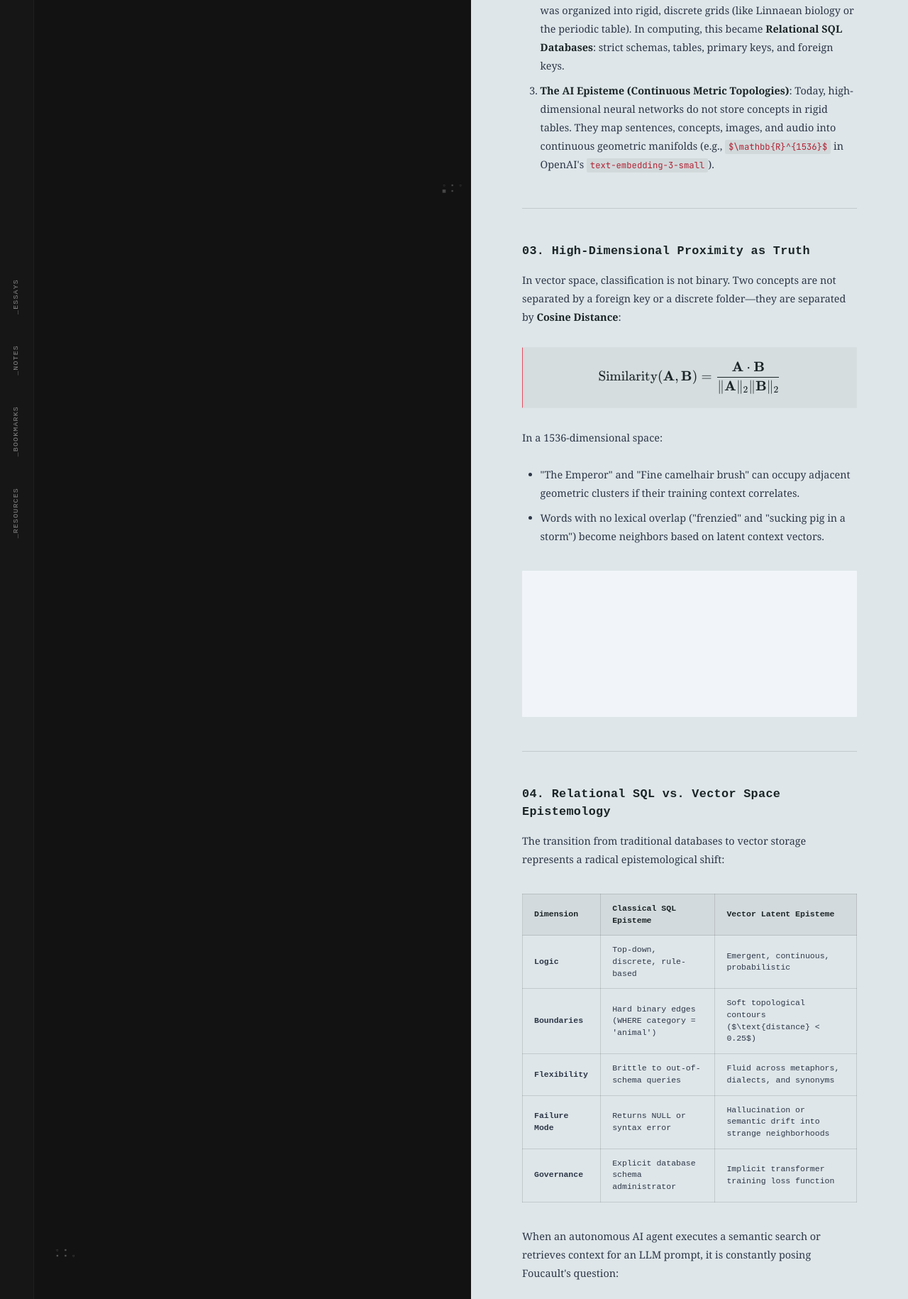
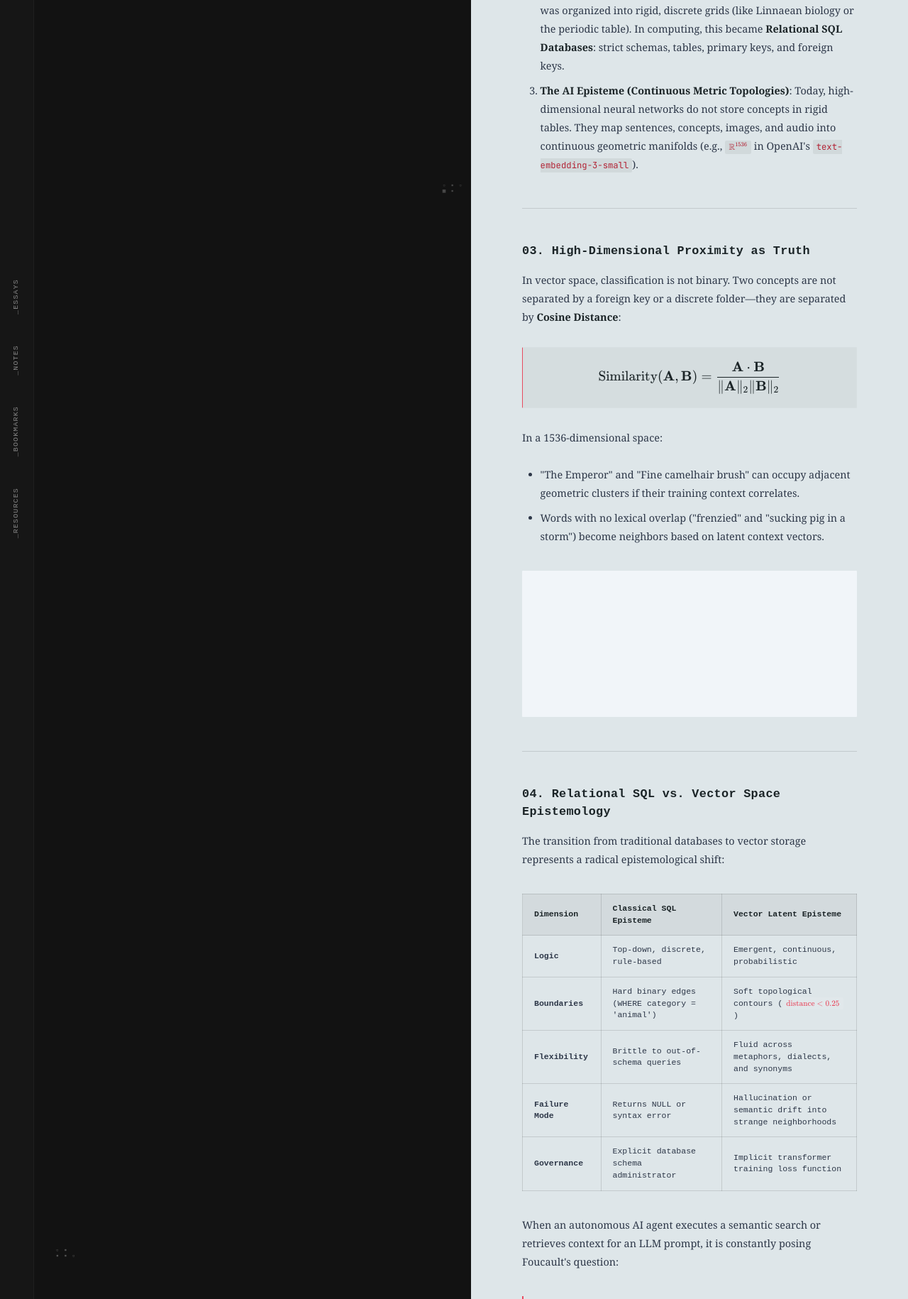
Before and after one commit to mynameisjpg/mynameisjpg, a Jekyll site: the page index.html, which Jekyll copies as it is, in a window 1280 px wide. Shown: the part 1942-3772 px from the top of the page at 71% size. Built offline with Jekyll 4.4.1, drawn with Linux system fonts in a browser that asks for light colours; some web fonts are replaced.

Commit message:
Enable KaTeX rendering inside inline code math badges

```diff
--- a/app.js
+++ b/app.js
@@ -501,6 +501,7 @@ function renderPost(postId) {
           { left: "\\[", right: "\\]", display: true },
           { left: "\\(", right: "\\)", display: false }
         ],
+        ignoredTags: ["script", "noscript", "style", "textarea", "pre", "option"],
         throwOnError: false
       });
     } catch (err) {
--- a/css/components/reader-pane.css
+++ b/css/components/reader-pane.css
@@ -177,8 +177,24 @@
   margin: 0 !important;
 }
 
-.math-inline .katex {
-  font-size: 1.05em;
+.post-body-content p code.math-inline,
+.post-body-content li code.math-inline,
+.essay-body-content p code.math-inline,
+.essay-body-content li code.math-inline,
+code.math-inline {
+  font-family: inherit;
+  background: rgba(255, 255, 255, 0.08);
+  padding: 0.15em 0.45em;
+  border-radius: 2px;
+  color: var(--accent-coral);
+  display: inline-block;
+  vertical-align: middle;
+  line-height: 1;
+}
+
+code.math-inline .katex {
+  font-size: 0.98em;
+  color: inherit;
 }
 
 /* ==============================================================================
```
Also changed, not shown: _posts/2026-09-24-lecun-world-models-jepa.md (+1 -1 lines).
